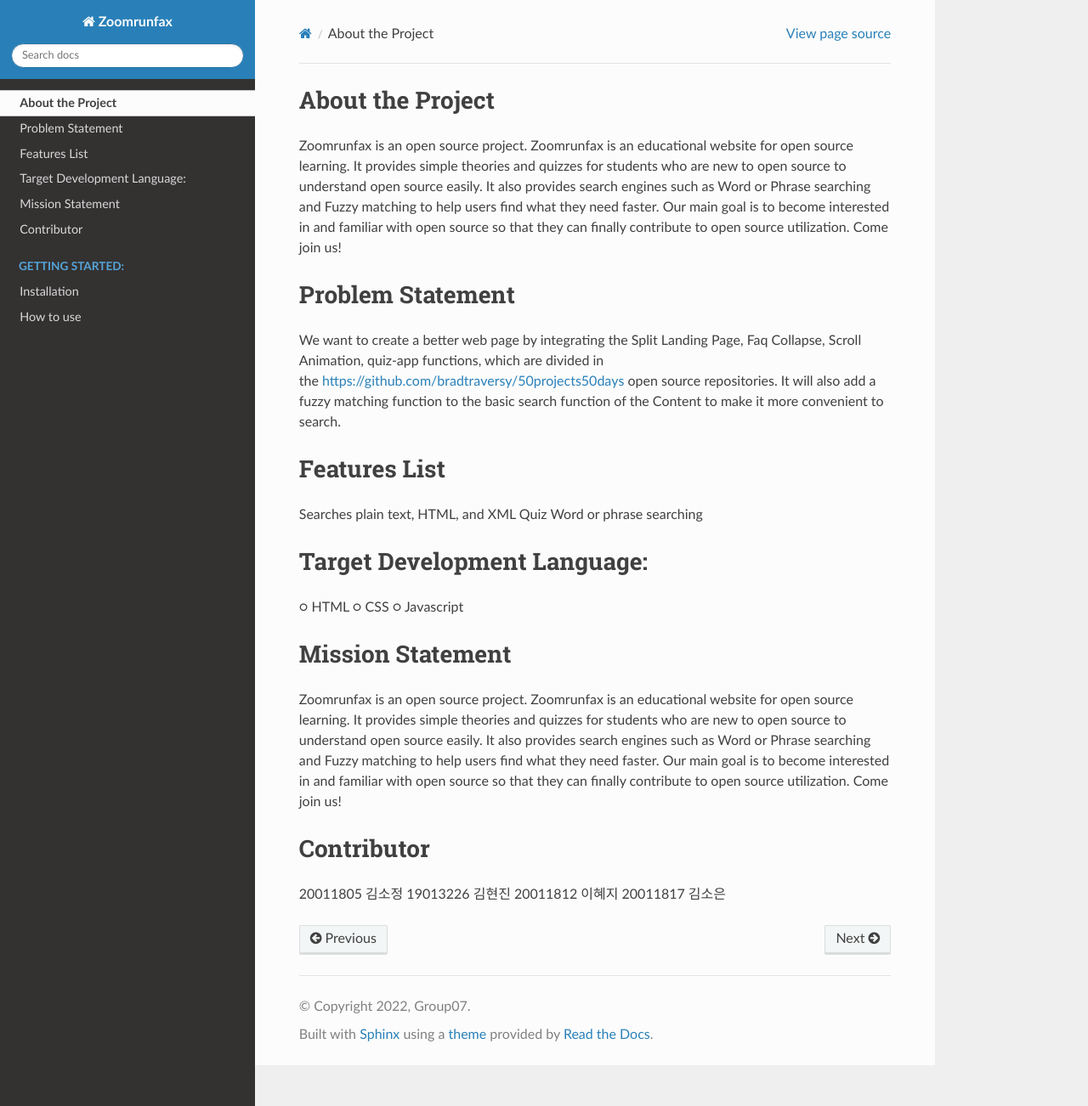
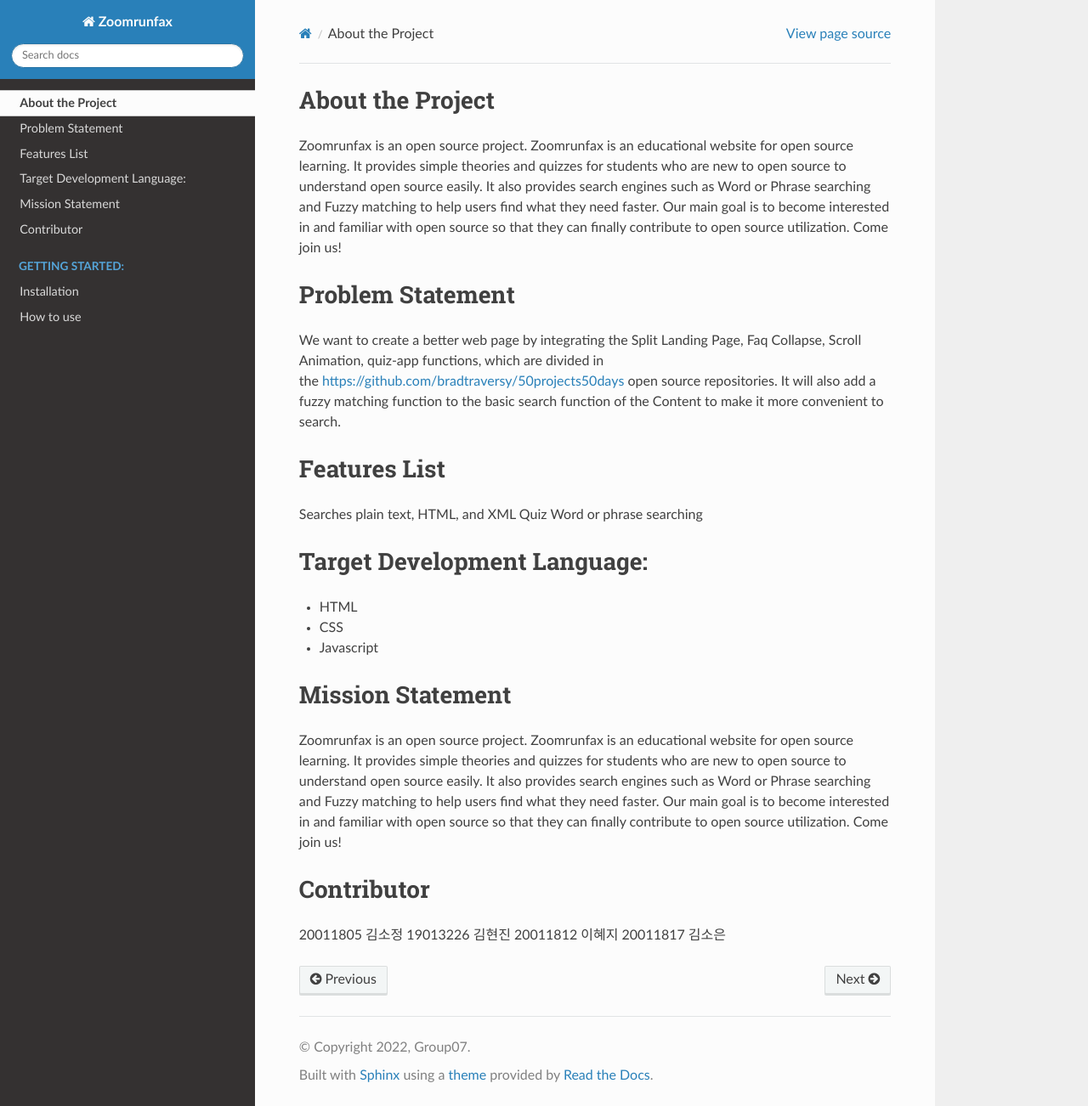
Before and after one commit to soeun72/OpS-EDU, a Sphinx documentation site: the page built from docs/source/About.rst, in a window 1280 px wide and 1302 px high. Shown: the whole window at 85% size. Built offline with Sphinx 7.4.7 and the Read the Docs theme 2.0.0, drawn with Linux system fonts in a browser that asks for light colours.

```diff
--- a/docs/source/About.rst
+++ b/docs/source/About.rst
@@ -15,9 +15,9 @@ Word or phrase searching
 
 Target Development Language:
 =====================
-○ HTML
-○ CSS
-○ Javascript
+- HTML
+- CSS
+- Javascript
 
 Mission Statement
 =====================
```
